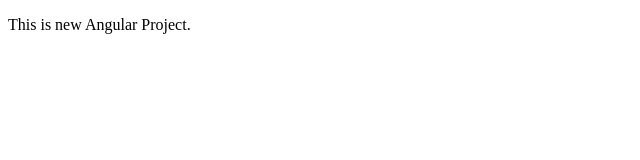
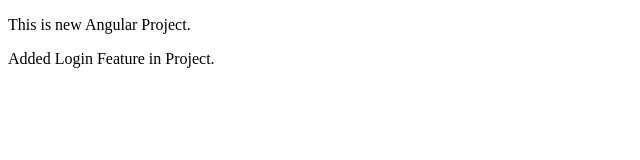
Before and after one commit to vantage228/IVP_ANGULAR_PROJECT, a plain HTML site: page index.html in a window 1280 px wide. Shown: the whole page, without its empty margins (0-640 px from the left). Drawn offline with Linux system fonts and the light colour scheme.

Commit message:
Added Login Feature

```diff
--- a/index.html
+++ b/index.html
@@ -9,5 +9,8 @@
     <p class="para">
         This is new Angular Project.
     </p>
+    <p class="para">
+        Added Login Feature in Project.
+    </p>
 </body>
 </html>
```
